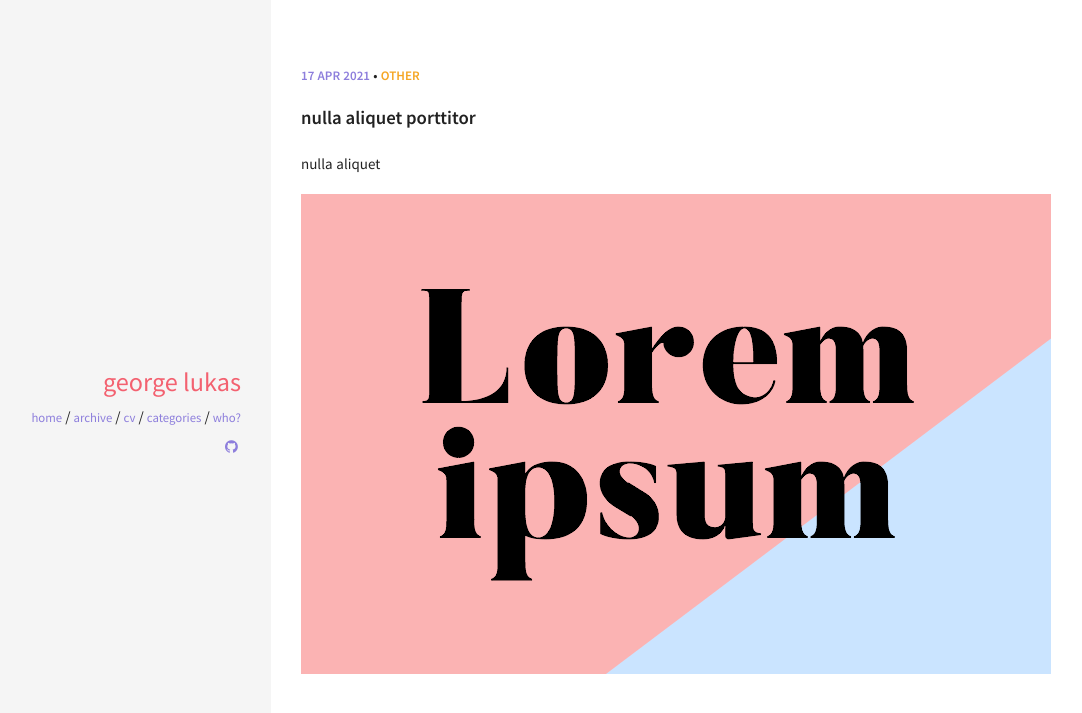
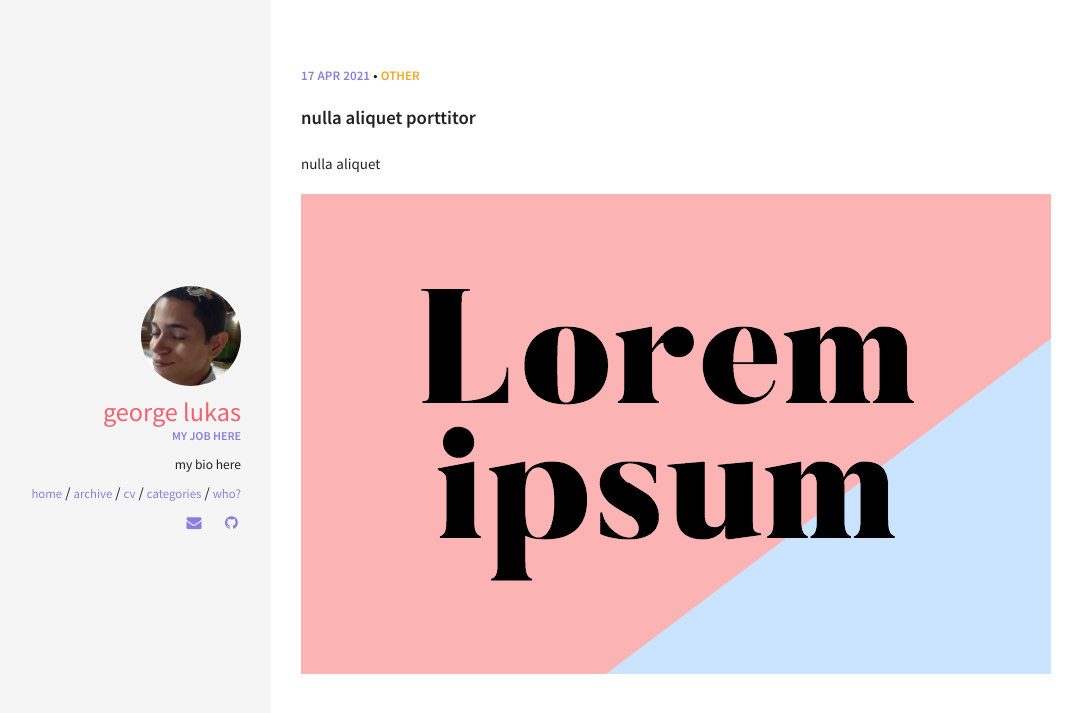
Before and after one commit to z0del/davewhipp.github.io, a Jekyll site: the page built from index.html, in a window 1280 px wide. Shown: the top 713 px of the page, without its empty margins (49-1131 px from the left). Built offline with Jekyll 4.4.1, drawn with Linux system fonts in a browser that asks for light colours.

Commit message:
Update _config.yml

```diff
--- a/_config.yml
+++ b/_config.yml
@@ -34,10 +34,10 @@ kramdown:
 #
 owner:
   name: George Lukas
-  avatar: # Whipp-circle.png
-  job: # "Computers, rocks, and beer"
-  bio: # "Professor of Geodynamic Modelling at the University of Helsinki, Finland."
-  email: # david.whipp@helsinki.fi
+  avatar: pp.jpeg
+  job: my job here
+  bio: my bio here
+  email: email@example.com
   disqus-shortname:
   twitter: # dave_whipp
   facebook: #username
```
